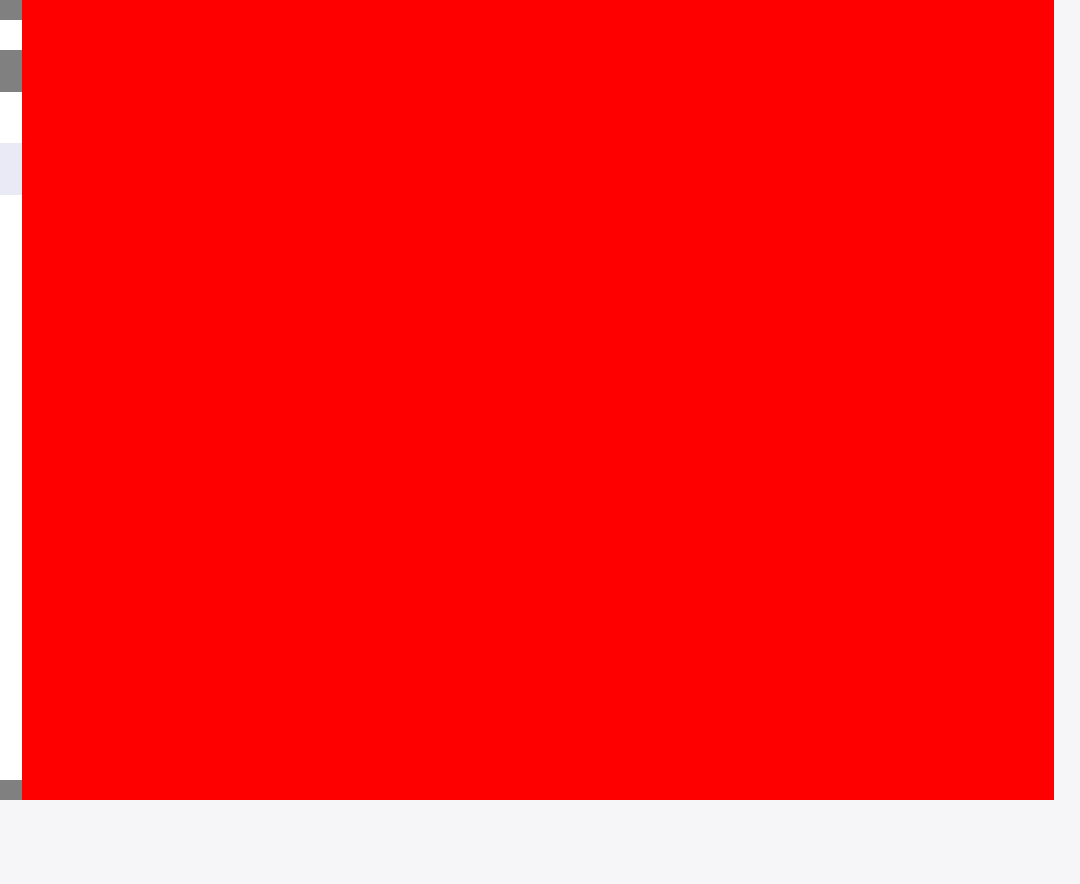
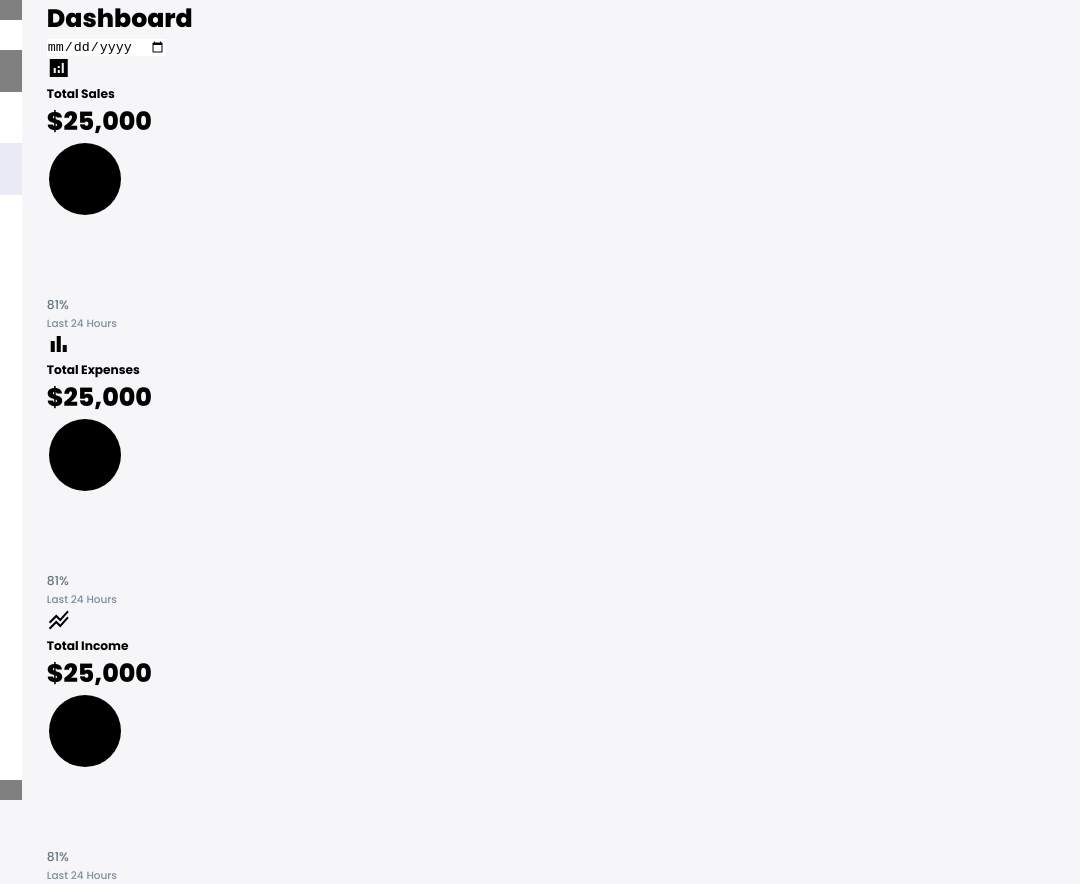
Before and after one commit to AakarshitRaj/AdminDashBoard, a plain HTML site: page index.html in a window 1280 px wide. Shown: the full height of the page, 200-1280 px from the left. Before the commit the page ends 800 px from the top, so only its background shows below. Drawn offline with Linux system fonts and the light colour scheme.

Commit message:
made change in in main section index.html

```diff
--- a/index.html
+++ b/index.html
@@ -13,6 +13,7 @@
 </head>
 <body>
     <div class="container">
+        <!-- Sidebar section -->
         <aside>
             <div class="top">
                 <div class="logo">
@@ -92,6 +93,74 @@
                 </a>
             </div>
         </aside>
+        <!-- End of sidebar section -->
+
+        <!-- Main Section -->
+        <main>
+            <h1>Dashboard</h1>
+            <div class="date">
+                <input type="date">
+            </div>
+            <div class="insights">
+                <div class="sales">
+                    <span class="material-icons-sharp">analytics</span>
+                    <div class="middle">
+                        <div class="left">
+                            <h3>Total Sales</h3>
+                            <h1>$25,000</h1>
+                        </div>
+                        <div class="progress">
+                            <svg>
+                                <circle cx='38' cy='38' r='36'></circle>
+                            </svg>
+                            <div class="number">
+                                <p>81%</p>
+                            </div>
+                        </div>
+                    </div>
+                    <small class="text-muted">Last 24 Hours</small>
+                </div>
+                <!-- End of sales -->
+                <div class="expenses">
+                    <span class="material-icons-sharp">bar_chart</span>
+                    <div class="middle">
+                        <div class="left">
+                            <h3>Total Expenses</h3>
+                            <h1>$25,000</h1>
+                        </div>
+                        <div class="progress">
+                            <svg>
+                                <circle cx='38' cy='38' r='36'></circle>
+                            </svg>
+                            <div class="number">
+                                <p>81%</p>
+                            </div>
+                        </div>
+                    </div>
+                    <small class="text-muted">Last 24 Hours</small>
+                </div>
+                <!-- End of Expenses -->
+                <div class="income">
+                    <span class="material-icons-sharp">stacked_line_chart</span>
+                    <div class="middle">
+                        <div class="left">
+                            <h3>Total Income</h3>
+                            <h1>$25,000</h1>
+                        </div>
+                        <div class="progress">
+                            <svg>
+                                <circle cx='38' cy='38' r='36'></circle>
+                            </svg>
+                            <div class="number">
+                                <p>81%</p>
+                            </div>
+                        </div>
+                    </div>
+                    <small class="text-muted">Last 24 Hours</small>
+                </div>
+                <!-- End of Income -->
+            </div>
+        </main>
     </div>
 </body>
 </html>
--- a/style.css
+++ b/style.css
@@ -58,7 +58,7 @@ body{
     display: grid;
     width: 96%;
     margin: 0 auto;
-    background: red;
+    /* background: red; */
     gap: 1.8rem;
     grid-template-columns: 14rem auto 23rem;
 }
```
